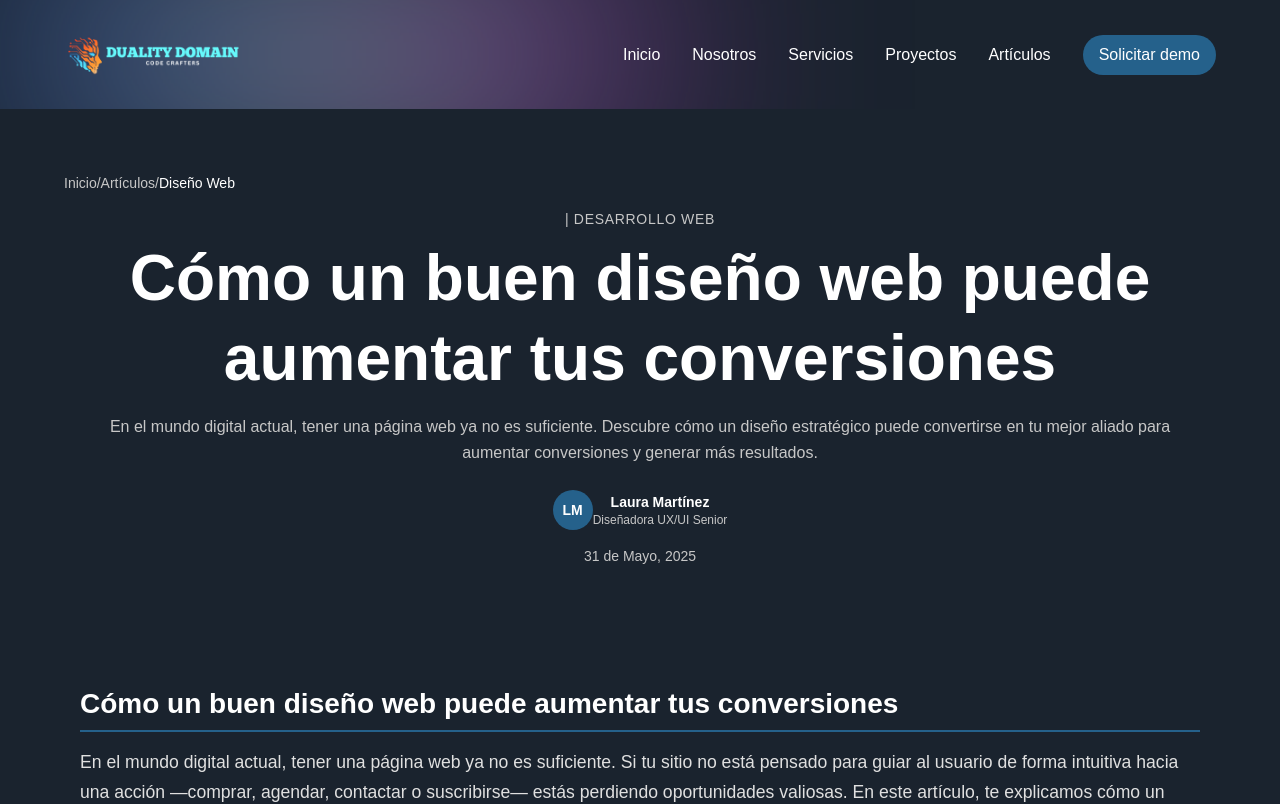
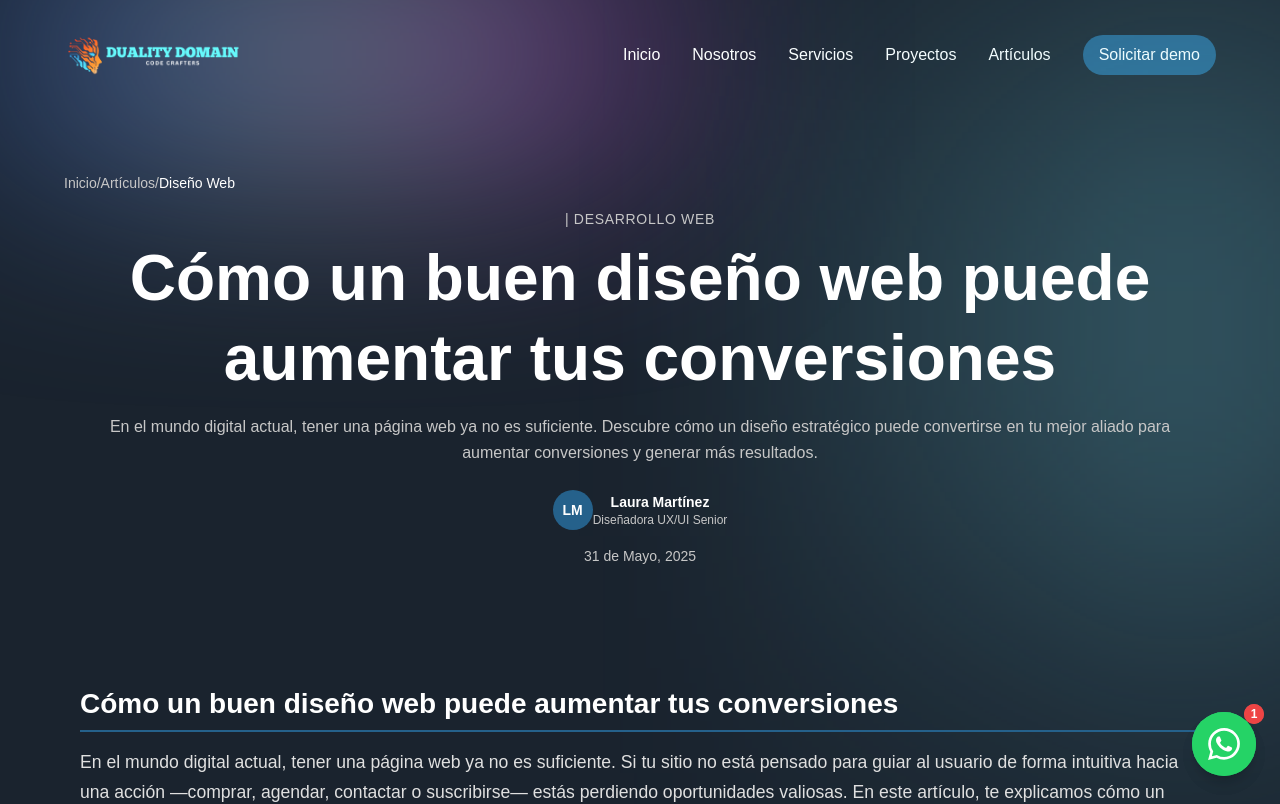
Before and after one commit to clientesweb/dualitydomain1.1, a Next.js app: page /articulos/diseno-web-conversiones in a window 1280 px wide. Shown: the top 804 px of the page. Built offline with nearby package versions, Linux system fonts and the light colour scheme; a web font is replaced by a local one.

Commit message:
Actualizar diseno-web-conversiones.js

```diff
--- a/pages/articulos/diseno-web-conversiones.js
+++ b/pages/articulos/diseno-web-conversiones.js
@@ -70,12 +70,10 @@
           <Navbar />
         </div>
 
-        <main style={{ position: "relative", zIndex: 10000, background: "#1A232E" }}>
-          <article className={`${styles.paddings}`} style={{ position: "relative", zIndex: 10001 }}>
-            <div
-              className={`${styles.innerWidth} mx-auto flex flex-col`}
-              style={{ position: "relative", zIndex: 10002 }}
-            >
+        <main className="relative z-50 w-full">
+          <article className={`${styles.paddings} relative z-50`}>
+            <div className="gradient-02 z-0" />
+            <div className={`${styles.innerWidth} mx-auto flex flex-col relative z-50`}>
               {/* Breadcrumb Navigation */}
               <nav aria-label="Breadcrumb" className="mb-4 sm:mb-6" style={{ position: "relative", zIndex: 10003 }}>
                 <ol className="flex items-center space-x-2 text-sm text-secondary-white">
```
